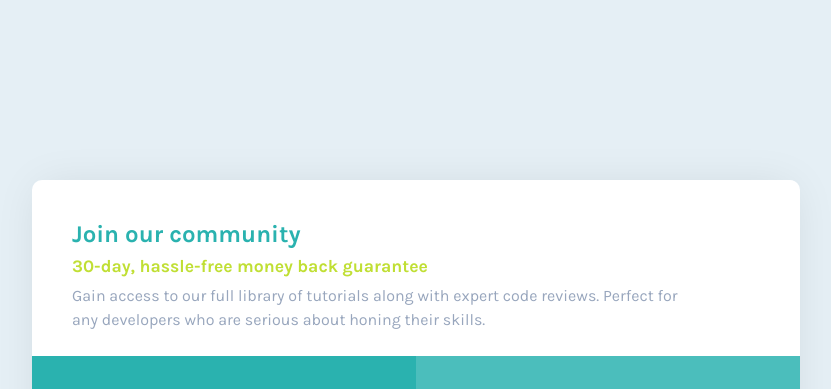
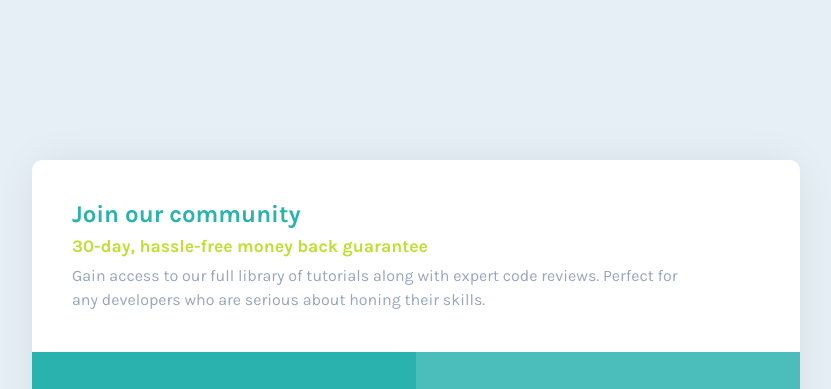
Before and after one commit to dtczelo/single-price-grid-component-master, a plain HTML site: page index.html in a window 1280 px wide. Shown: the top 389 px of the page, without its empty margins (224-1055 px from the left). Drawn offline with Linux system fonts and the light colour scheme.

Commit message:
fix height

```diff
--- a/style.scss
+++ b/style.scss
@@ -21,8 +21,8 @@ body {
 }
 
 .container {
-    width: 50%;
-    height: 50%;
+    width: 45%;
+    height: 60%;
     border-radius: 10px;
     display: grid;
     grid-template: 40% 60% / 50% 50%;
@@ -125,21 +125,18 @@ footer {
 @media (max-width: 1340px) {
     .container {
         width: 60%;
-        height: 55%;
     }
 }
 
 @media (max-width: 1024px) {
     .container {
         width: 75%;
-        height: 55%;
     }
 }
 
 @media (max-width: 768px) {
     .container {
         width: 90%;
-        height: 55%;
     }
 }
 
```
Also changed, not shown: style.css, 1 other file.
